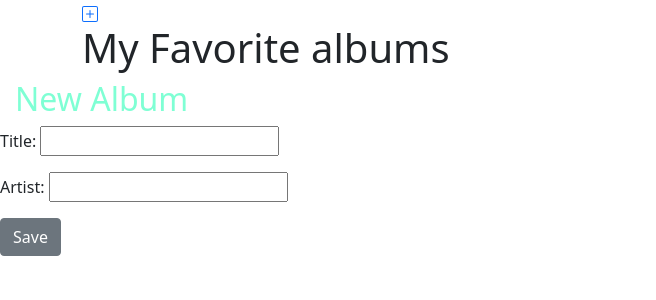
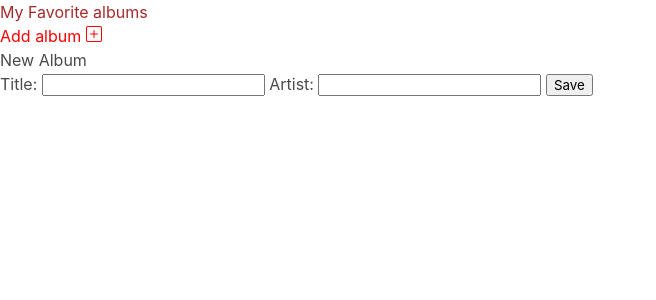
Before and after one commit to Momentum-Team-18/django-music-alainishimwe, a Django app: page /album/new/ in a window 1280 px wide. Shown: the top 300 px of the page, without its empty margins (0-656 px from the left). Run offline with Django 4.2, Linux system fonts and the light colour scheme.

Commit message:
added DEL and some styling

```diff
--- a/albums/static/css/albums.css
+++ b/albums/static/css/albums.css
@@ -1,5 +1,8 @@
-h2,
+h1 {
+    padding: 70px;
+    color: brown;
+}
+
 h4 {
-    color: aquamarine;
-    padding-left: 15px;
+    font-family: cursive;
 }
--- a/albums/templates/albums/album_edit.html
+++ b/albums/templates/albums/album_edit.html
@@ -3,7 +3,7 @@
 {% block content %}
     <h2>New Album</h2>
     <form method="POST" class="post-form">{% csrf_token %}
-        {{form.as_p}}
+        {{form}}
         <button type="submit" class="save btn btn-secondary">Save</button>
     </form>
 {% endblock %}
--- a/albums/templates/albums/base.html
+++ b/albums/templates/albums/base.html
@@ -5,17 +5,19 @@
     <meta charset="UTF-8">
     <meta http-equiv="X-UA-Compatible" content="IE=edge">
     <meta name="viewport" content="width=device-width, initial-scale=1.0">
-    <link rel="stylesheet" href="https://cdn.jsdelivr.net/npm/bootstrap@5.1.3/dist/css/bootstrap.min.css" integrity="sha384-1BmE4kWBq78iYhFldvKuhfTAU6auU8tT94WrHftjDbrCEXSU1oBoqyl2QvZ6jIW3" crossorigin="anonymous">
     <link rel="stylesheet" href="{% static 'css/albums.css'%}">
+    <link rel="stylesheet" href="https://cdnjs.cloudflare.com/ajax/libs/bulma/0.9.4/css/bulma.min.css" integrity="sha512-HqxHUkJM0SYcbvxUw5P60SzdOTy/QVwA1JJrvaXJv4q7lmbDZCmZaqz01UPOaQveoxfYRv1tHozWGPMcuTBuvQ==" crossorigin="anonymous" referrerpolicy="no-referrer" />
+    <!-- <link rel="stylesheet" href="https://cdn.jsdelivr.net/npm/bootstrap@5.1.3/dist/css/bootstrap.min.css" integrity="sha384-1BmE4kWBq78iYhFldvKuhfTAU6auU8tT94WrHftjDbrCEXSU1oBoqyl2QvZ6jIW3" crossorigin="anonymous"> -->
     <title>Album</title>
 </head>
 <body>
-    <header class="page-header">
-        <div class="container">
-            <a href="{% url 'album_new'%}" class="top-menu">
-                {% include './icons/plus-square.svg' %}
+    <header>
+        <div>
+
+            <h1>My Favorite albums</h1>
+            <a style="color: red;" href="{% url 'album_new'%}">
+                Add album {% include './icons/plus-square.svg' %}
             </a>
-            <h1>My Favorite albums</h1>
         </div>
     </header>
 
--- a/albums/urls.py
+++ b/albums/urls.py
@@ -5,5 +5,6 @@
     path('', views.album_list, name='album_list'),
     path('album/<int:pk>/', views.album_detail, name='album_detail'),
     path('album/new/', views.album_new, name='album_new'),
-    path('album/<int:pk>/edit/', views.album_edit, name='album_edit')
+    path('album/<int:pk>/edit/', views.album_edit, name='album_edit'),
+    path('album/<int:pk>/delete/', views.album_delete, name = 'album_delete'),
 ]
--- a/albums/views.py
+++ b/albums/views.py
@@ -1,8 +1,8 @@
-from django.shortcuts import render, get_object_or_404
+from django.shortcuts import render, get_object_or_404, redirect
 from django.utils import timezone
 from .models import Album
 from .forms import AlbumForm
-from django.shortcuts import redirect
+# from django.shortcuts import redirect
 
 # Create your views here.
 def album_list(request):
@@ -35,3 +35,8 @@
     else:
         form = AlbumForm(instance=album)
     return render(request, 'albums/album_edit.html',{'form': form})
+
+def album_delete(request,pk):
+    album = get_object_or_404(Album, pk=pk)
+    album.delete()
+    return redirect('album_list')
```
Also changed, not shown: albums/templates/albums/album_detail.html (+13 -4 lines), albums/templates/albums/album_list.html (+8 -4 lines).
